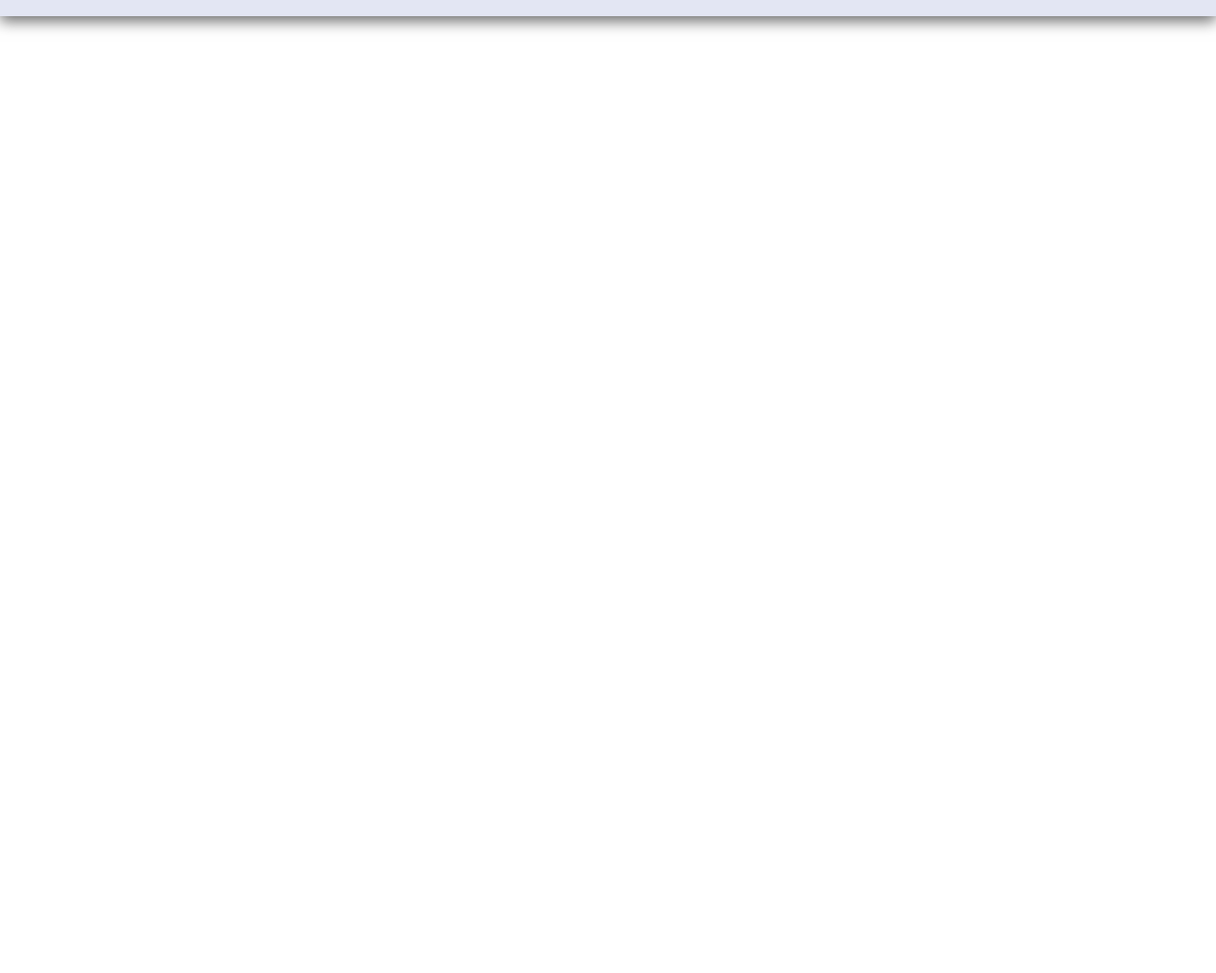
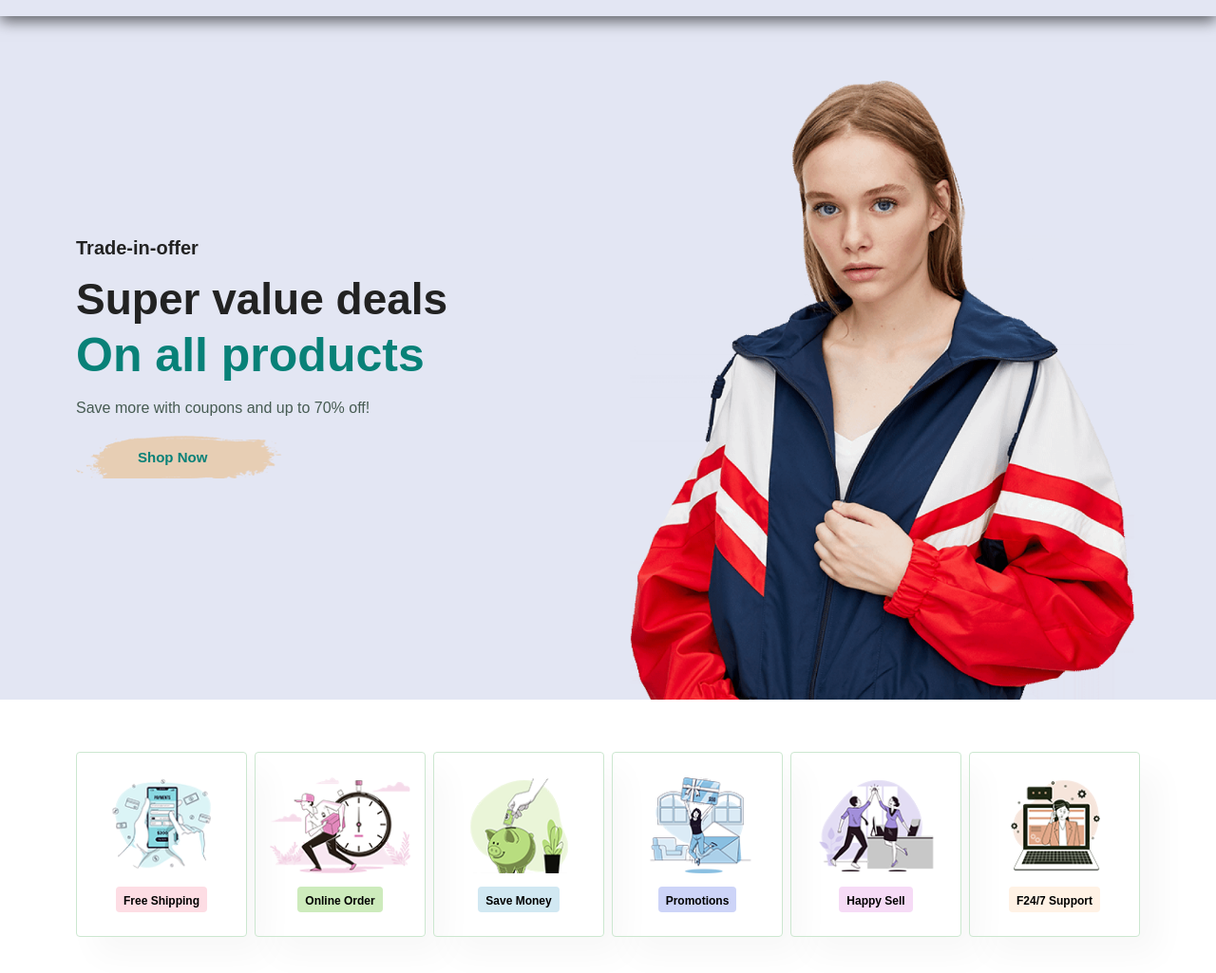
Before and after one commit to Anirudh-koushik-99/E-commerce-Application, a plain HTML site: page index.html in a window 1280 px wide. Shown: the part 67-1092 px from the top of the page at 95% size. Before the commit the page ends 800 px from the top, so only its background shows below. Drawn offline with Linux system fonts and the light colour scheme.

Commit message:
Initial commit

```diff
--- a/index.html
+++ b/index.html
@@ -12,6 +12,7 @@
     />
   </head>
   <body>
+
     <section id="header">
 
       <a href="#"><img src="images/logo.png" class="logo" alt="" /></a>
@@ -28,6 +29,46 @@
       </div>
     </section>
 
+    <section id="hero">
+        <h4>Trade-in-offer</h4>
+        <h2>Super value deals</h2>
+        <h1>On all products</h1>
+        <p>Save more with coupons and up to 70% off!</p>
+        <button>Shop Now</button>
+    </section>
+
+    <section id="feature" class= "section-p1">
+        <div class="fe-box">
+            <img src="images/features/f1.png" alt="">
+            <h6>Free Shipping</h6>
+        </div>
+
+        <div class="fe-box">
+            <img src="images/features/f2.png" alt="">
+            <h6>Online Order</h6>
+        </div>
+
+        <div class="fe-box">
+            <img src="images/features/f3.png" alt="">
+            <h6>Save Money</h6>
+        </div>
+
+        <div class="fe-box">
+            <img src="images/features/f4.png" alt="">
+            <h6>Promotions</h6>
+        </div>
+
+        <div class="fe-box">
+            <img src="images/features/f5.png" alt="">
+            <h6>Happy Sell</h6>
+        </div>
+
+        <div class="fe-box">
+            <img src="images/features/f6.png" alt="">
+            <h6>F24/7 Support</h6>
+        </div>
+    </section>
+
     <script src="script.js"></script>
   </body>
 </html>
--- a/style.css
+++ b/style.css
@@ -46,7 +46,7 @@ body{
     width: 100%;
 }
 
-/* Header Start */
+/* HEADER START */
 
 #header{
     display: flex;
@@ -55,6 +55,11 @@ body{
     padding: 20px 80px;
     background: #e3e6f3;
     box-shadow: 0 5px 15px rgba(0, 0, 0, 0.6);
+    z-index: 999;
+    position: sticky;
+    top: 0;
+    left: 0;
+
 }
 
 #navbar{
@@ -92,3 +97,91 @@ body{
     bottom: -4px;
     left: 20px;
 }
+
+/* HOME PAGE */
+
+#hero{
+    background-image: url("images/hero4.png");
+    height: 90vh;
+    width: 100%;
+    background-size: cover;
+    background-position: top 25% right 0;
+    padding: 0 80px;
+    display: flex;
+    flex-direction: column;
+    align-items: flex-start;
+    justify-content: center;
+}
+
+#hero h4{
+    padding-bottom: 15px;
+}
+
+#hero h1{
+    color: #088178;
+}
+
+#hero button{
+    background-image: url("images/button.png");
+    background-color: transparent;
+    color: #088178;
+    border: 0;
+    padding: 14px 80px 14px 65px;
+    background-repeat: no-repeat;
+    cursor: pointer;
+    font-weight: 700;
+    font-size: 15px;
+}
+
+#feature{
+    display: flex;
+    align-items: center;
+    justify-content: space-between;
+    flex-wrap: wrap;
+}
+
+#feature .fe-box{
+    width: 180px;
+    text-align: center;
+    padding: 25px 15px;
+    box-shadow: 20px 20px 34px rgba(0, 0, 0, 0.03);
+    border: 1px solid #cce7d0;
+    border-radius: 4px;
+    margin: 15px 0;
+}
+
+#feature .fe-box:hover{
+    box-shadow: 10px 10px 54px rgba(70, 60, 221, 0.1);
+}
+
+
+#feature .fe-box img{
+    width: 100%;
+    margin-bottom: 10px;
+}
+
+#feature .fe-box h6{
+    display: inline-block;
+    padding: 9px 8px 6px 8px;
+    line-height: 1;
+    border-radius: 4px;
+    color: 088178;
+    background-color: #fddde4;
+}
+
+#feature .fe-box:nth-child(2) h6{
+    background-color: #cdebbc;
+}
+
+#feature .fe-box:nth-child(3) h6{
+    background-color: #d1e8f2;
+}
+#feature .fe-box:nth-child(4) h6{
+    background-color: #cdd4f8;
+}
+#feature .fe-box:nth-child(5) h6{
+    background-color: #f6dbf6;
+}
+#feature .fe-box:nth-child(6) h6{
+    background-color: #fff2e5;
+}
```
